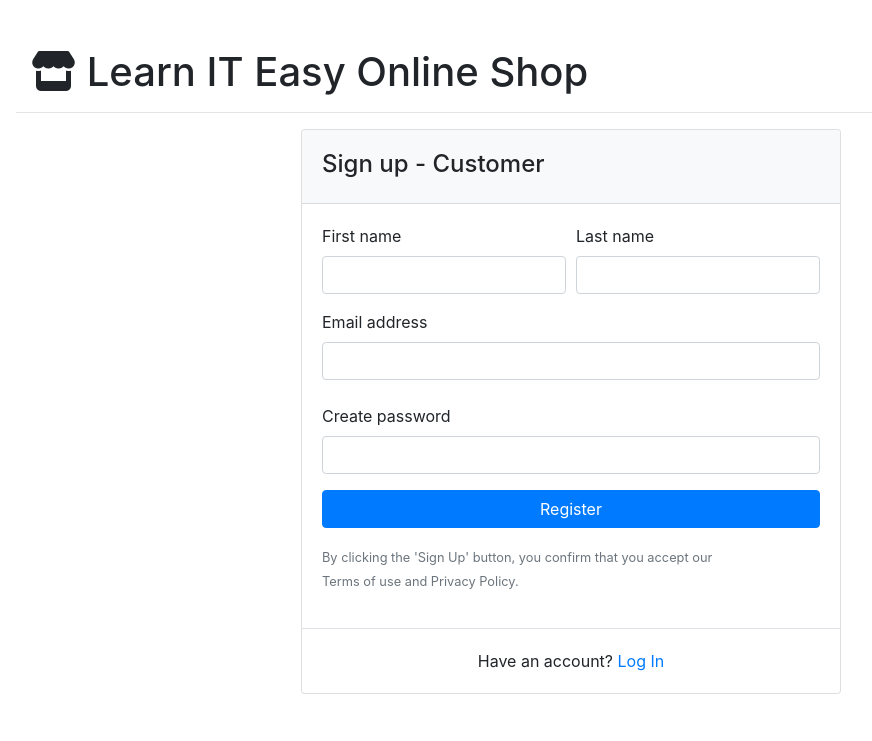
After one commit to digexperience/shoppingcart, a PHP site: page /register.php in a window 1280 px wide. The commit adds this page. Shown: the top 741 px of the page, without its empty margins (69-941 px from the left). Run offline with PHP 8.4, Linux system fonts and the light colour scheme.

Commit message:
register

```diff
--- /dev/null
+++ b/register.php
@@ -0,0 +1,103 @@
+<?php
+
+if(isset($_POST['btnRegister'])){
+
+    if(empty($err)){
+        $emailAddress= $_POST['txtemailAddress'];
+        $password= $_POST['txtpassword'];
+        require('open-connection.php');
+        $username = htmlspecialchars($_POST['txtusername']);
+        $password = htmlspecialchars($_POST['txtpassword']);
+
+        $username = stripcslashes($username);
+        $password = stripcslashes($password);
+
+        $username = mysqli_real_escape_string($con, $username);
+        $password = mysqli_real_escape_string($con, $password);
+
+        $password = md5($password);
+            $strSql = "
+                        INSERT INTO tbl_customer(firstname, lastname, emailAddress, password)
+                        VALUES ('$firstname', '$lastname', '$emailAddress', '$password');";
+            if(mysqli_query($con, $strSql)){
+                header('location:static-login.php');
+            }
+
+            else{
+                echo 'ERROR: Failed to insert Record!';
+            }
+
+        require ('close-connection.php');
+
+    }
+
+}
+
+?>
+
+<!DOCTYPE html>
+<html>
+<head>
+	<meta charset="UTF-8">
+    <meta http-equiv="X-UA-Compatible" content="IE=edge">
+    <meta name="viewport" content="width=device-width, initial-scale=1.0">
+    <link rel="stylesheet" href="https://cdnjs.cloudflare.com/ajax/libs/twitter-bootstrap/4.6.0/css/bootstrap.min.css" integrity="sha512-P5MgMn1jBN01asBgU0z60Qk4QxiXo86+wlFahKrsQf37c9cro517WzVSPPV1tDKzhku2iJ2FVgL67wG03SGnNA==" crossorigin="anonymous" referrerpolicy="no-referrer" />
+    <link rel="stylesheet" href="https://cdnjs.cloudflare.com/ajax/libs/font-awesome/6.0.0-beta2/css/all.min.css" integrity="sha512-YWzhKL2whUzgiheMoBFwW8CKV4qpHQAEuvilg9FAn5VJUDwKZZxkJNuGM4XkWuk94WCrrwslk8yWNGmY1EduTA==" crossorigin="anonymous" referrerpolicy="no-referrer" />
+    <link rel="stylesheet" href="css/static-login-style.css">
+	<title>Register</title>
+
+</head>
+<body>
+	<div class="container">
+		<div class="col-10 mt-5" >
+                <h1><i class="fa fa-store"></i> Learn IT Easy Online Shop</h1>
+            </div>
+		<hr>
+
+
+		<div class="row justify-content-center">
+			<div class="col-md-6">
+				<div class="card">
+						<header class="card-header bg-light">
+							<h4 class="card-title mt-2">Sign up - Customer</h4>
+						</header>
+					<article class="card-body">
+
+						<form method="post">
+						<div class="form-row">
+							<div class="col form-group">
+								<label>First name </label>
+							  	<input class="form-control" type="text" name="txtfirstName" id="txtfirstName" placeholder="" required>
+							</div>
+							<div class="col form-group">
+								<label>Last name</label>
+							  	<input class="form-control" type="text" name="txtlastName" id="txtlastName" placeholder="" required>
+							</div>
+						</div>
+						<div class="form-group">
+							<label>Email address</label>
+							<input  class="form-control" type="text" name="txtemailAddress" id="txtemailAddress" placeholder="" required><br>
+						<div class="form-group">
+							<label>Create password</label>
+						    <input class="form-control" type="password" name="txtpassword" id="txtpassword" placeholder="" required>
+						</div>
+					    <div class="form-group">
+					        <button type="submit" class="btn btn-primary btn-block btn-signin" name="btnRegister" value="Register"> Register  </button>
+					    </div>
+					    <small class="text-muted">By clicking the 'Sign Up' button, you confirm that you accept our <br> Terms of use and Privacy Policy.</small>
+					</form>
+					</article>
+					<div class="border-top card-body text-center">Have an account? <a href="static-login.php">Log In</a></div>
+				</div>
+			</div>
+		</div>
+	</div>
+
+
+	<br><br>
+	</article>
+
+	<script src="https://cdnjs.cloudflare.com/ajax/libs/jquery/3.6.0/jquery.min.js" integrity="sha512-894YE6QWD5I59HgZOGReFYm4dnWc1Qt5NtvYSaNcOP+u1T9qYdvdihz0PPSiiqn/+/3e7Jo4EaG7TubfWGUrMQ==" crossorigin="anonymous" referrerpolicy="no-referrer"></script>
+    <script src="https://cdnjs.cloudflare.com/ajax/libs/twitter-bootstrap/4.6.0/js/bootstrap.bundle.min.js" integrity="sha512-wV7Yj1alIZDqZFCUQJy85VN+qvEIly93fIQAN7iqDFCPEucLCeNFz4r35FCo9s6WrpdDQPi80xbljXB8Bjtvcg==" crossorigin="anonymous" referrerpolicy="no-referrer"></script>
+</body>
+</html>
```
Also changed, not shown: change-password.php (added), login.php (line endings or trailing spaces), static-login.php (line endings or trailing spaces).
